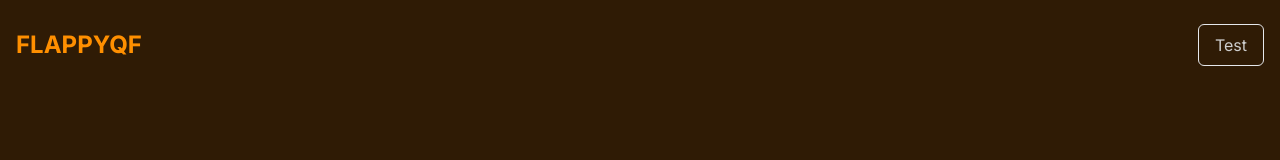
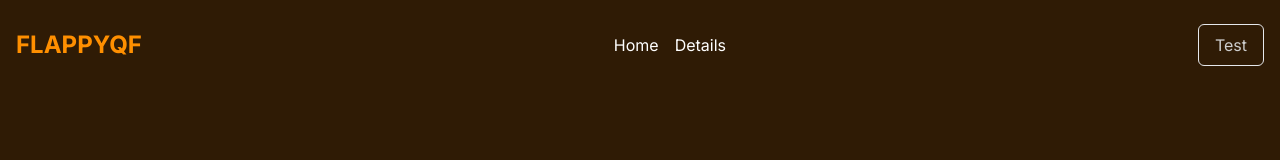
Before and after one commit to flappyqf/frontend, a Next.js app: page / in a window 1280 px wide. Shown: the top 160 px of the page. Built offline with nearby package versions, Linux system fonts and the light colour scheme.

Commit message:
feat: new header component

```diff
--- a/app/components/Header/index.tsx
+++ b/app/components/Header/index.tsx
@@ -10,6 +10,30 @@ const Header = () => {
             FlappyQF
           </h1>
         </div>
+        <nav className="hidden md:flex space-x-4">
+          <a
+            href="/"
+            className="text-white hover:text-primary transition-colors duration-300"
+          >
+            Home
+          </a>
+          <a
+            href="/details"
+            className="text-white hover:text-primary transition-colors duration-300"
+          >
+            Details
+          </a>
+        </nav>
+        <footer className="md:hidden fixed bottom-0 left-0 right-0 bg-neutral py-4">
+          <div className="container mx-auto flex justify-center space-x-4">
+            <a href="/" className="btn btn-primary">
+              Home
+            </a>
+            <a href="/details" className="btn btn-primary">
+              Details
+            </a>
+          </div>
+        </footer>
         {/* Put connect button here */}
         <button className="border rounded-md py-2 px-4 hover:bg-black hover:text-white transition-all duration-300">
           Test
--- a/app/components/ProjectBanner/index.tsx
+++ b/app/components/ProjectBanner/index.tsx
@@ -4,7 +4,7 @@ import React from "react";
 const ProjectBanner = () => {
   return (
     <div className="bg-neutral shadow-xl w-full h-96 flex flex-col justify-center items-center">
-      <div className="flex flex-col justify-center items-center my-auto gap-4">
+      <div className="flex flex-col justify-center items-center md:items-center my-4 gap-4 px-4 text-center md:text-left">
         <h1 className="card-title text-white uppercase text-7xl">
           FlappyQF round 1
         </h1>
@@ -12,7 +12,7 @@ const ProjectBanner = () => {
           join our game to stand a chance to win a portion of the funding round
         </p>
         <div className="card-actions justify-end">
-          <button className="btn btn-primary uppercase">JOIn us</button>
+          <button className="btn btn-primary uppercase">join us</button>
         </div>
       </div>
     </div>
```
